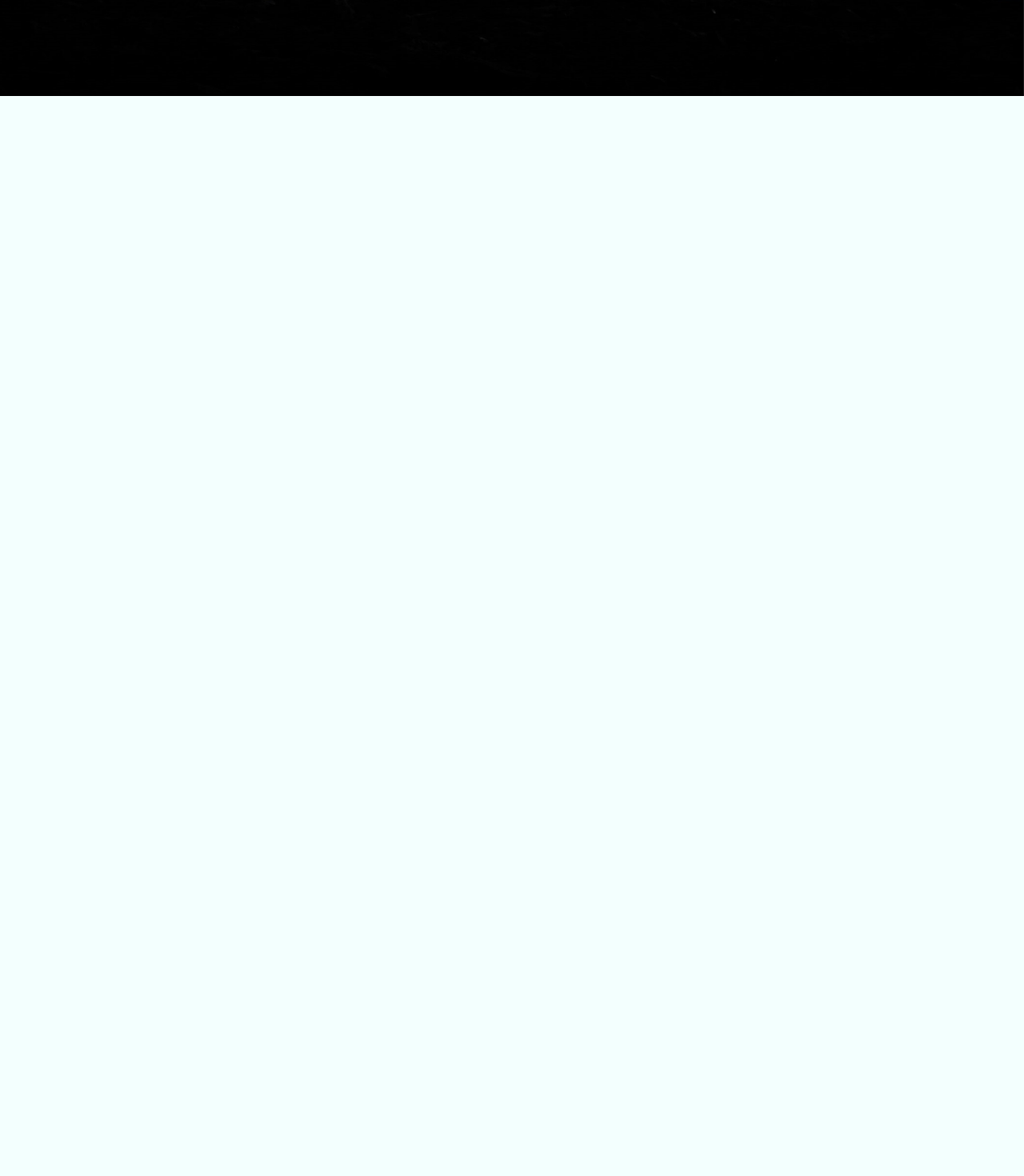
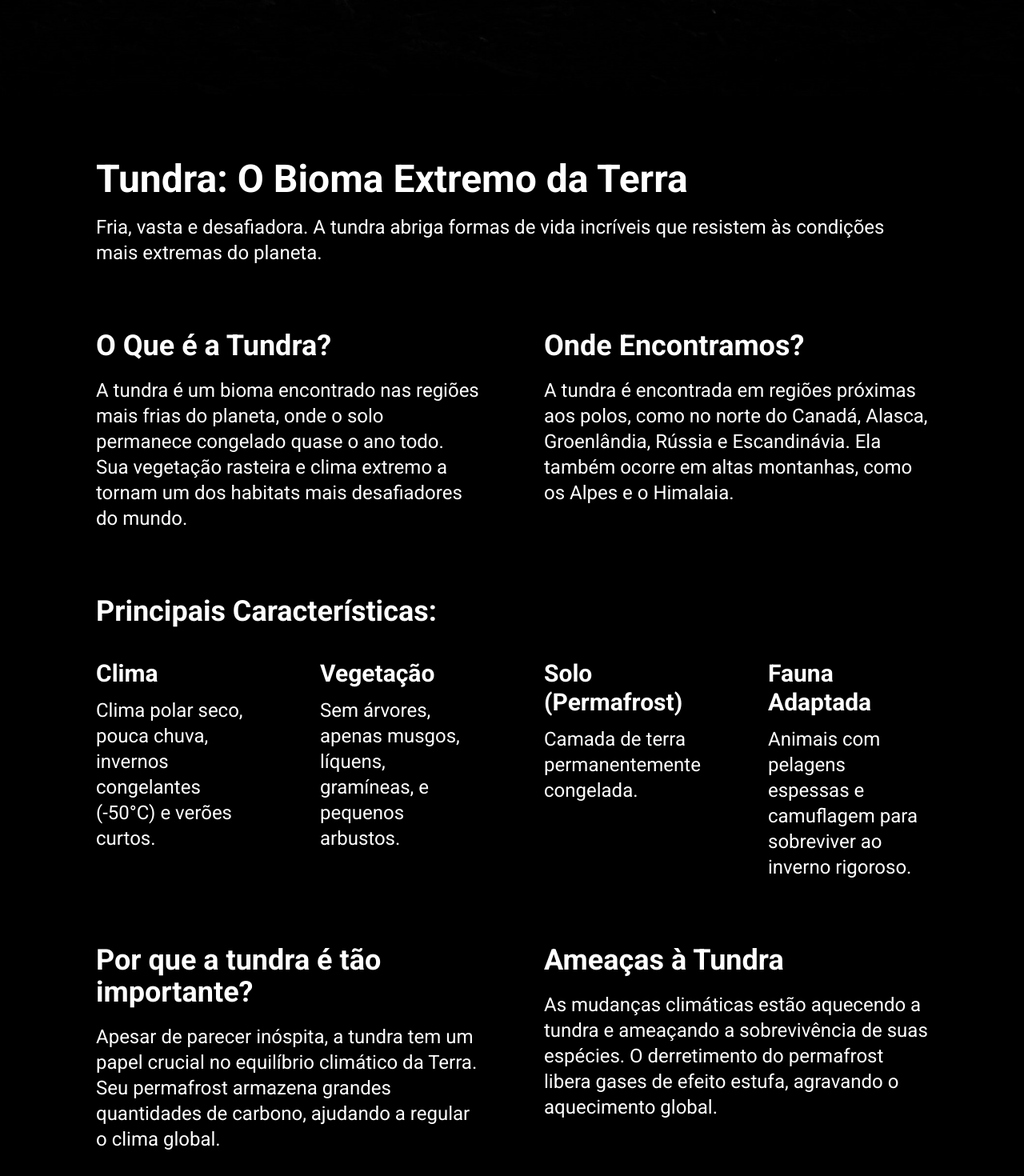
Before and after one commit to marcossouto0/Projeto-Vida-Selvagem, a Next.js app: page /tundra in a window 1280 px wide. Shown: the part 680-2150 px from the top of the page at 80% size. Before the commit the page ends 800 px from the top, so only its background shows below. Built offline with nearby package versions, Linux system fonts and the light colour scheme.

Commit message:
finished tundra biome section

```diff
--- a/src/app/_components/Hero.tsx
+++ b/src/app/_components/Hero.tsx
@@ -2,7 +2,7 @@ import Navbar from './Navbar'
 
 export default function Hero() {
   return (
-    <div className="bg-[url('/bg.jpg')] bg-no-repeat bg-cover bg-center bg-fixed my-0 w-100% h-screen md:">
+    <div className="bg-[url('/bg.jpg')] bg-no-repeat bg-cover bg-center bg-fixed my-0 w-100% h-screen">
       <div className="mx-10 md:mx-30">
         <Navbar />
         <div className="inline-flex flex-col gap-20">
--- a/src/app/tundra/_components/Biome.tsx
+++ b/src/app/tundra/_components/Biome.tsx
@@ -1,5 +1,85 @@
 export default function Biome() {
   return (
-    <div></div>
+    <div className="bg-black text-white py-10 md:py-20">
+      <div className="mx-10 md:mx-30">
+        <div>
+          <h2 className="text-4xl md:text-5xl font-bold">
+            Tundra: O Bioma Extremo da Terra
+          </h2>
+          <p className="text-xl md:text-2xl mt-5">
+            Fria, vasta e desafiadora. A tundra abriga formas de vida incríveis
+            que resistem às condições mais extremas do planeta.
+          </p>
+        </div>
+        <div className="grid grid-cols-1 lg:grid-cols-2 gap-10 md:gap-20 mt-10 md:mt-20">
+          <div>
+            <h3 className="text-3xl md:text-4xl font-bold">O Que é a Tundra?</h3>
+            <p className="text-xl md:text-2xl mt-5">
+              A tundra é um bioma encontrado nas regiões mais frias do planeta,
+              onde o solo permanece congelado quase o ano todo. Sua vegetação
+              rasteira e clima extremo a tornam um dos habitats mais
+              desafiadores do mundo.
+            </p>
+          </div>
+          <div>
+            <h3 className="text-3xl md:text-4xl font-bold">Onde Encontramos?</h3>
+            <p className="text-xl md:text-2xl mt-5">
+              A tundra é encontrada em regiões próximas aos polos, como no norte
+              do Canadá, Alasca, Groenlândia, Rússia e Escandinávia. Ela também
+              ocorre em altas montanhas, como os Alpes e o Himalaia.
+            </p>
+          </div>
+        </div>
+        <div className="mt-10 md:mt-20">
+          <h3 className="text-3xl md:text-4xl font-bold">Principais Características:</h3>
+          <ul className="grid grid-cols-1 md:grid-cols-2 lg:grid-cols-4 gap-10 md:gap-20 mt-5">
+            <li className="text-xl md:text-2xl mt-5">
+              <h4 className="text-2xl md:text-3xl font-bold">Clima</h4>
+              <p className="mt-3">
+                Clima polar seco, pouca chuva, invernos congelantes (-50°C) e verões curtos.
+              </p>
+            </li>
+            <li className="text-xl md:text-2xl mt-5">
+              <h4 className="text-2xl md:text-3xl font-bold">Vegetação</h4>
+              <p className="mt-3">
+                Sem árvores, apenas musgos, líquens, gramíneas, e pequenos
+                arbustos.
+              </p>
+            </li>
+            <li className="text-xl md:text-2xl mt-5">
+              <h4 className="text-2xl md:text-3xl font-bold">Solo (Permafrost)</h4>
+              <p className="mt-3">Camada de terra permanentemente congelada.</p>
+            </li>
+            <li className="text-xl md:text-2xl mt-5">
+              <h4 className="text-2xl md:text-3xl font-bold">Fauna Adaptada</h4>
+              <p className="mt-3">
+                Animais com pelagens espessas e camuflagem para sobreviver ao
+                inverno rigoroso.
+              </p>
+            </li>
+          </ul>
+        </div>
+        <div className="grid grid-cols-1 lg:grid-cols-2 gap-10 md:gap-20 mt-10 md:mt-20">
+          <div>
+            <h3 className="text-3xl md:text-4xl font-bold">
+              Por que a tundra é tão importante?
+            </h3>
+            <p className="text-xl md:text-2xl mt-5">
+              Apesar de parecer inóspita, a tundra tem um papel crucial no
+              equilíbrio climático da Terra. Seu permafrost armazena grandes
+              quantidades de carbono, ajudando a regular o clima global.
+            </p>
+          </div>
+          <div>
+            <h3 className="text-3xl md:text-4xl font-bold">Ameaças à Tundra</h3>
+            <p className="text-xl md:text-2xl mt-5">
+              As mudanças climáticas estão aquecendo a tundra e ameaçando a
+              sobrevivência de suas espécies. O derretimento do permafrost
+              libera gases de efeito estufa, agravando o aquecimento global.
+            </p>
+          </div>
+        </div>
+      </div>
+    </div>
   )
 }
--- a/src/app/tundra/_components/Hero.tsx
+++ b/src/app/tundra/_components/Hero.tsx
@@ -4,16 +4,16 @@ export default function Hero() {
   return (
     <div
       id="tundra"
-      className="bg-[url('/tundra.jpg')] bg-no-repeat bg-cover bg-center bg-fixed my-0 w-100% h-screen"
+      className="bg-[url('/tundra.jpg')] bg-no-repeat bg-cover bg-center my-0 w-100% h-screen"
     >
-      <div className="mx-30">
+      <div className="mx-10 md:mx-30">
         <Navbar />
         <div className="inline-flex flex-col gap-20">
-          <div className="flex flex-col gap-15">
-            <h1 className="mt-10 text-6xl font-bold text-[#040c0a] font-mono">
+          <div className="flex flex-col gap-3 md:gap-15">
+            <h1 className="mt-5 md:mt-10 text-4xl md:text-5xl lg:text-6xl font-bold text-[#040c0a] font-mono">
               Tundra: O Deserto Gelado e a Luta da Rena
             </h1>
-            <p className="text-3xl text-[#040c0a] mt-2 mr-30">
+            <p className="text-xl md:text-2xl lg:text-3xl text-[#040c0a] mt-1 md:mr-30">
               A rena é um símbolo da tundra, mas as mudanças climáticas ameaçam
               sua sobrevivência. Conheça esse bioma e como podemos protegê-lo.
             </p>
```
